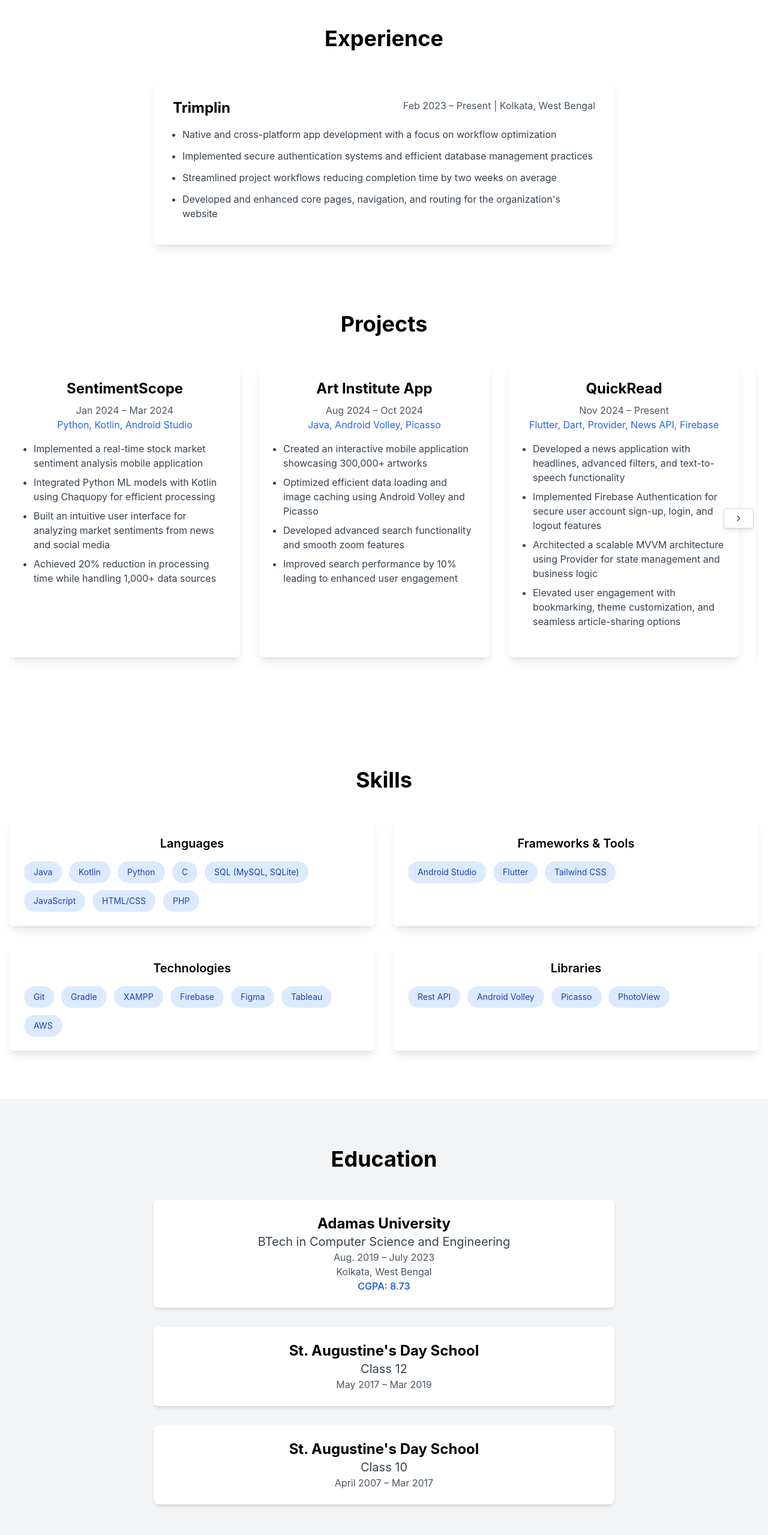
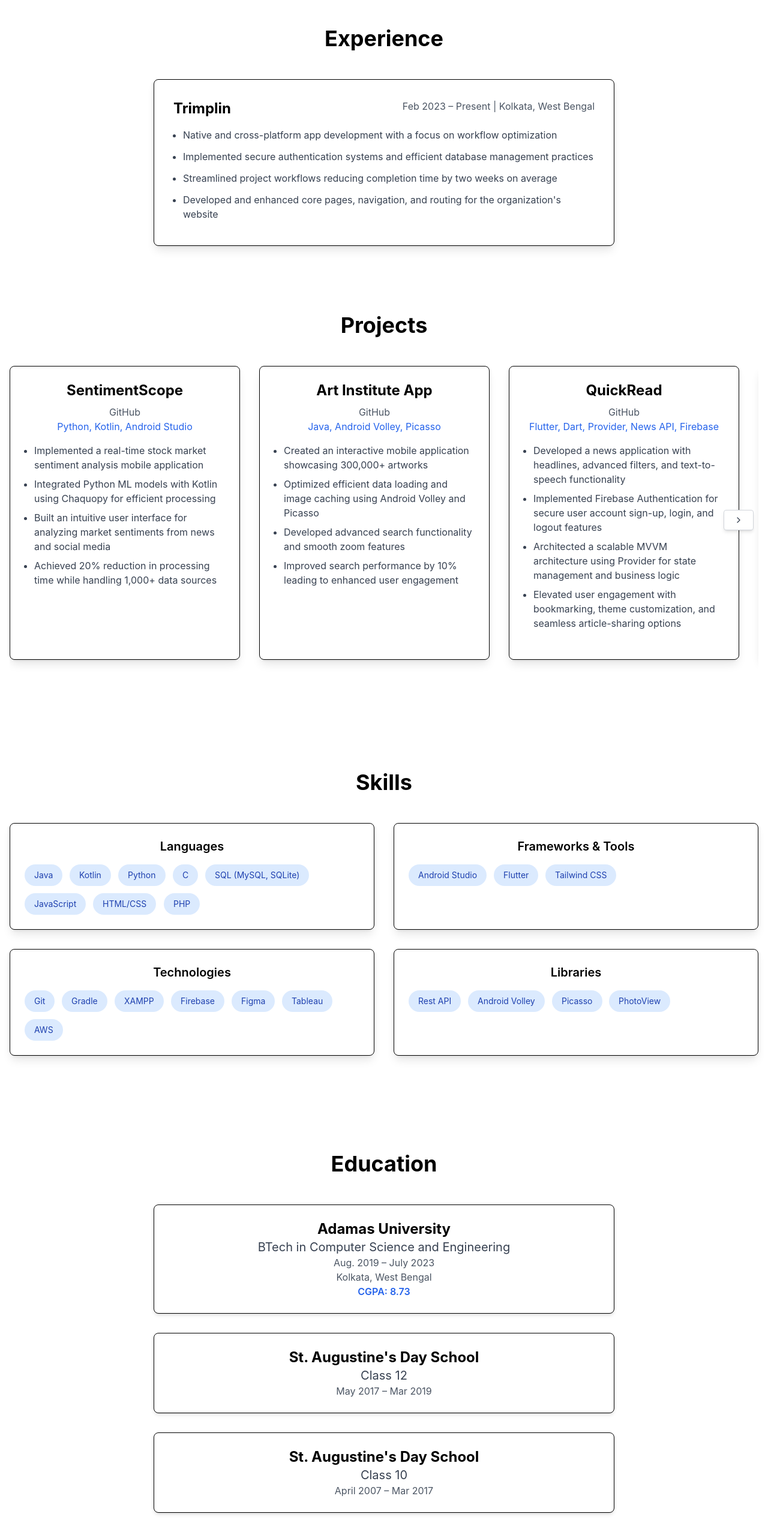
Before and after one commit to Sanmoy1/portfolio, a React (Create React App) app: page / in a window 1280 px wide. Shown: the part 820-3379 px from the top of the page at 60% size. Built offline with nearby package versions, Linux system fonts and the light colour scheme.

Commit message:
apply border to grids

```diff
--- a/src/components/Contact.js
+++ b/src/components/Contact.js
@@ -7,9 +7,10 @@ const Contact = () => {
         <h2 className="text-4xl font-bold mb-12 text-center dark:text-white">Contact Me</h2>
         <div className="max-w-2xl mx-auto">
           <div className="grid grid-cols-1 md:grid-cols-2 gap-8">
+
             <a
               href="mailto:emailofsanmoyroy@gmail.com"
-              className="flex items-center justify-center p-6 bg-gray-50 dark:bg-gray-800 rounded-lg hover:bg-gray-100 dark:hover:bg-gray-700 transition-colors"
+              className="flex items-center justify-center p-6 bg-gray-50 dark:bg-gray-800 rounded-lg hover:bg-gray-100 dark:hover:bg-gray-700 transition-colors border border-black"
             >
               <div className="text-center">
                 <div className="text-3xl mb-2">📧</div>
@@ -20,7 +21,7 @@ const Contact = () => {
 
             <a
               href="tel:+919874169948"
-              className="flex items-center justify-center p-6 bg-gray-50 dark:bg-gray-800 rounded-lg hover:bg-gray-100 dark:hover:bg-gray-700 transition-colors"
+              className="flex items-center justify-center p-6 bg-gray-50 dark:bg-gray-800 rounded-lg hover:bg-gray-100 dark:hover:bg-gray-700 transition-colors border border-black"
             >
               <div className="text-center">
                 <div className="text-3xl mb-2">📱</div>
@@ -33,7 +34,7 @@ const Contact = () => {
               href="https://www.linkedin.com/in/sanmoy-roy-a55887222/"
               target="_blank"
               rel="noopener noreferrer"
-              className="flex items-center justify-center p-6 bg-gray-50 dark:bg-gray-800 rounded-lg hover:bg-gray-100 dark:hover:bg-gray-700 transition-colors"
+              className="flex items-center justify-center p-6 bg-gray-50 dark:bg-gray-800 rounded-lg hover:bg-gray-100 dark:hover:bg-gray-700 transition-colors border border-black"
             >
               <div className="text-center">
                 <div className="text-3xl mb-2">💼</div>
@@ -46,7 +47,7 @@ const Contact = () => {
               href="https://github.com/Sanmoy1"
               target="_blank"
               rel="noopener noreferrer"
-              className="flex items-center justify-center p-6 bg-gray-50 dark:bg-gray-800 rounded-lg hover:bg-gray-100 dark:hover:bg-gray-700 transition-colors"
+              className="flex items-center justify-center p-6 bg-gray-50 dark:bg-gray-800 rounded-lg hover:bg-gray-100 dark:hover:bg-gray-700 transition-colors border border-black"
             >
               <div className="text-center">
                 <div className="text-3xl mb-2">💻</div>
--- a/src/components/Education.js
+++ b/src/components/Education.js
@@ -33,13 +33,13 @@ const Education = () => {
   ];
 
   return (
-    <section id="education" className="py-20 bg-gray-100 dark:bg-gray-900">
+    <section id="education" className="py-20 bg-white dark:bg-gray-900">
       <div className="container mx-auto px-4">
         <h2 className="text-4xl font-bold text-center mb-12 dark:text-white">Education</h2>
 
         <div className="max-w-3xl mx-auto">
           {education.map((edu, index) => (
-            <div key={index} className="mb-8 bg-white dark:bg-gray-800 rounded-lg p-6 shadow-md">
+            <div key={index} className="mb-8 bg-white dark:bg-gray-800 rounded-lg p-6 shadow-md border border-black hover:scale-105 duration-300">
               <h3 className="text-2xl font-bold dark:text-white">{edu.school}</h3>
               <p className="text-xl text-gray-700 dark:text-gray-300">{edu.degree}</p>
               <p className="text-gray-600 dark:text-gray-300">{edu.date}</p>
@@ -50,7 +50,7 @@ const Education = () => {
 
           <div className="mt-12">
             <h3 className="text-3xl font-bold mb-6 dark:text-white">Certifications</h3>
-            <div className="bg-white dark:bg-gray-800 rounded-lg p-6 shadow-md">
+            <div className="bg-white dark:bg-gray-800 rounded-lg p-6 shadow-md border border-black hover:scale-105 duration-300">
               <ul className="space-y-2 text-left">
                 {certifications.map((cert, index) => (
                   <li key={index} className="flex items-center">
--- a/src/components/Experience.js
+++ b/src/components/Experience.js
@@ -6,7 +6,7 @@ const Experience = () => {
       <div className="container mx-auto px-4">
         <h2 className="text-4xl font-bold mb-12 text-center dark:text-white">Experience</h2>
         <div className="max-w-3xl mx-auto">
-          <div className="bg-white dark:bg-gray-800 rounded-lg shadow-lg p-8 mb-8 transform transition-all duration-300 hover:scale-105 cursor-pointer">
+          <div className="bg-white border border-black dark:bg-gray-800 rounded-lg shadow-lg p-8 mb-8 transform transition-all duration-300 hover:scale-105 cursor-pointer">
             <div className="flex flex-col md:flex-row justify-between mb-4">
               <h3 className="text-2xl font-bold dark:text-white">Trimplin</h3>
               <p className="text-gray-600 dark:text-gray-300">Feb 2023 – Present | Kolkata, West Bengal</p>
--- a/src/components/Projects.js
+++ b/src/components/Projects.js
@@ -39,6 +39,7 @@ const Projects = () => {
     {
       title: "SentimentScope",
       date: "Jan 2024 – Mar 2024",
+      github:"https://github.com/Sanmoy1/SentimentScope",
       tech: "Python, Kotlin, Android Studio",
       points: [
         "Implemented a real-time stock market sentiment analysis mobile application",
@@ -50,6 +51,7 @@ const Projects = () => {
     {
       title: "Art Institute App",
       date: "Aug 2024 – Oct 2024",
+      github:"https://github.com/Sanmoy1/Art-Institute-App",
       tech: "Java, Android Volley, Picasso",
       points: [
         "Created an interactive mobile application showcasing 300,000+ artworks",
@@ -61,6 +63,7 @@ const Projects = () => {
     {
       title: "QuickRead",
       date: "Nov 2024 – Present",
+      github:"https://github.com/Sanmoy1/QuickRead",
       tech: "Flutter, Dart, Provider, News API, Firebase",
       points: [
         "Developed a news application with headlines, advanced filters, and text-to-speech functionality",
@@ -72,6 +75,7 @@ const Projects = () => {
     {
       "title": "MusicStream",
       "date": "Dec 2024 – Present",
+      "github":"https://github.com/Sanmoy1/streaming-platform",
       "tech": "React, Tailwind CSS, Framer Motion, React Router DOM, HTML5 Audio API",
       "points": [
         "Identified the need for a modern, responsive music streaming platform with advanced features.",
@@ -94,11 +98,11 @@ const Projects = () => {
             {projects.map((project, index) => (
               <div
                 key={index}
-                className="flex-shrink-0 w-96 mr-8 bg-white dark:bg-gray-800 rounded-lg shadow-lg p-6 transform transition-all duration-300 hover:scale-105 cursor-pointer"
+                className="flex-shrink-0 w-96 mr-8 bg-white dark:bg-gray-800 border border-black rounded-lg shadow-lg p-6 transform transition-all duration-300 hover:scale-105 cursor-pointer"
               >
                 <h3 className="text-2xl font-bold mb-2 dark:text-white">{project.title}</h3>
                 <div className="mb-4">
-                  <p className="text-gray-600 dark:text-gray-300">{project.date}</p>
+                  <a href={project.github} target="_blank" rel="noopener noreferrer" className="text-gray-600 dark:text-gray-300 hover:underline">GitHub</a>
                   <p className="text-blue-600 dark:text-blue-400">{project.tech}</p>
                 </div>
                 <ul className="list-disc pl-0 ml-4 text-left space-y-2 text-gray-700 dark:text-gray-300">
--- a/src/components/Skills.js
+++ b/src/components/Skills.js
@@ -26,12 +26,12 @@ const Skills = () => {
     <section id="skills" className="py-20 dark:bg-gray-900">
       <AnimatedSection className="container mx-auto px-4">
         <h2 className="text-4xl font-bold mb-12 text-center dark:text-white">Skills</h2>
-        <div className="grid grid-cols-1 md:grid-cols-2 gap-8">
+        <div className="grid grid-cols-1 md:grid-cols-2 gap-8 ">
           {skillCategories.map((category, index) => (
             <StaggeredItem
               key={index}
               index={index}
-              className="bg-white dark:bg-gray-800 rounded-lg shadow-lg p-6 hover:shadow-xl transition-all duration-300"
+              className="border border-black dark:border-white bg-white dark:bg-gray-800 rounded-lg shadow-lg p-6 hover:shadow-xl transition-all duration-300"
             >
               <h3 className="text-xl font-semibold mb-4 dark:text-white">{category.title}</h3>
               <div className="flex flex-wrap gap-3">
```
